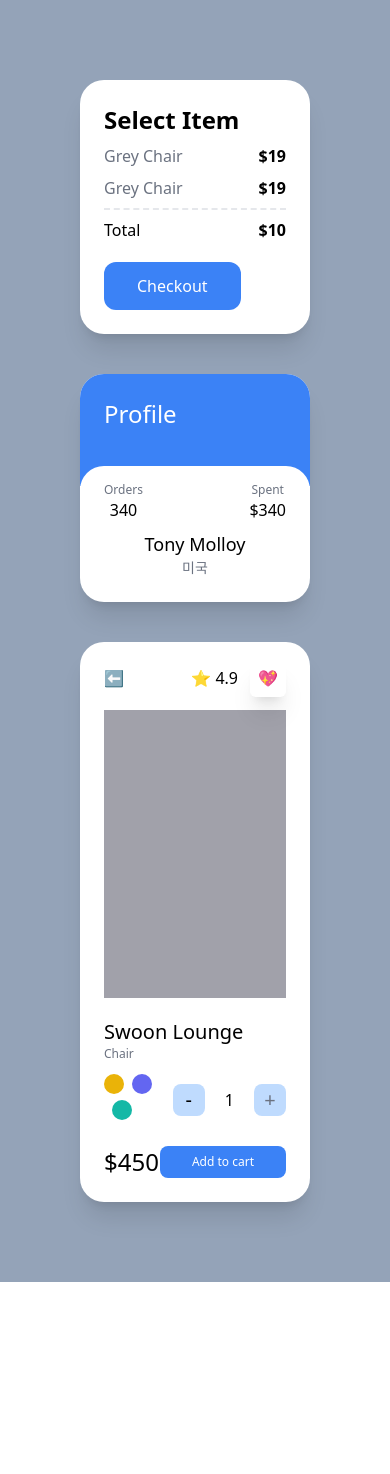
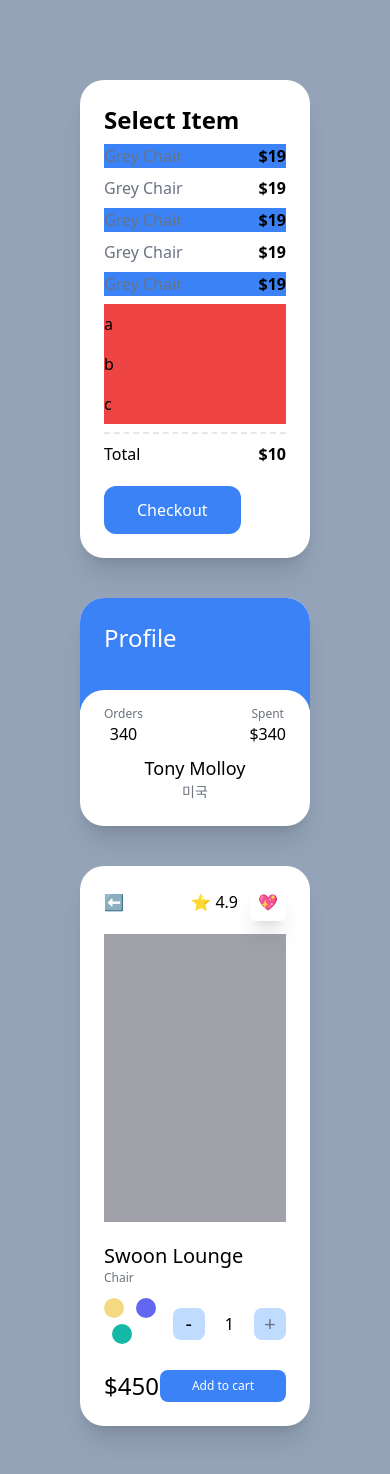
Before and after one commit to kylew1004/carrot-market, a Next.js app: page / in a window 390 px wide. Shown: the top 1474 px of the page. Before the commit the page ends 1282 px from the top, so only its background shows below. Built offline with nearby package versions, Linux system fonts and the light colour scheme.

Commit message:
Responsive Modifiers

```diff
--- a/pages/index.tsx
+++ b/pages/index.tsx
@@ -5,14 +5,21 @@ const Home: NextPage = () => {
     <div className="bg-slate-400 py-20 px-20 grid gap-10 min-h-screen">
       <div className="bg-white p-6 rounded-3xl shadow-xl">
         <span className="font-semibold text-2xl">Select Item</span>
-        <div className="flex justify-between my-2">
-          <span className="text-gray-500">Grey Chair</span>
-          <span className="font-semibold">$19</span>
-        </div>
-        <div className="flex justify-between">
-          <span className="text-gray-500">Grey Chair</span>
-          <span className="font-semibold">$19</span>
-        </div>
+        <ul>
+          {[1, 2, 3, 4, 5].map((i) => (
+            <div key={i} className="flex justify-between my-2 odd:bg-blue-500 even:bg-yellow-50first:bg-teal-50 last:bg-amber-50">
+              <span className="text-gray-500">Grey Chair</span>
+              <span className="font-semibold">$19</span>
+            </div>
+          ))}
+        </ul>
+        <ul>
+          {["a", "b", "c", ""].map((c, i) => (
+            <li className="bg-red-500 py-2 empty:hidden" key={i}>
+              {c}
+            </li>
+          ))}
+        </ul>
         <div className="flex justify-between mt-2 pt-2 border-t-2 border-dashed">
           <span>Total</span>
           <span className="font-semibold">$10</span>
@@ -61,9 +68,9 @@ const Home: NextPage = () => {
           <span className="text-xs text-gray-500">Chair</span>
           <div className="mt-3 mb-5 flex justify-between items-center">
             <div className="space-x-2">
-              <button className="w-5 h-5 rounded-full bg-yellow-500" />
-              <button className="w-5 h-5 rounded-full bg-indigo-500" />
-              <button className="w-5 h-5 rounded-full bg-teal-500" />
+              <button className="w-5 h-5 rounded-full bg-yellow-500 bg-opacity-50 focus:ring-2 ring-offset-2 ring-yellow-500 transition" /> {/* ring-offset -> ring에서 거리, opacity -> 불투명도 transition -> focus해제시 원상복구*/}
+              <button className="w-5 h-5 rounded-full bg-indigo-500 focus:ring-2 ring-offset-2 ring-indigo-500 transition" />
+              <button className="w-5 h-5 rounded-full bg-teal-500 focus:ring-2 ring-offset-2 ring-teal-500 transition" />
             </div>
             <div className="flex items-center space-x-5"> {/* space -> margin left right를 알아서 계산해줌 ! */}
               <button className="rounded-lg bg-blue-200 flex justify-center items-center aspect-square w-8 text-xl texty-gray-500">-</button>
```
